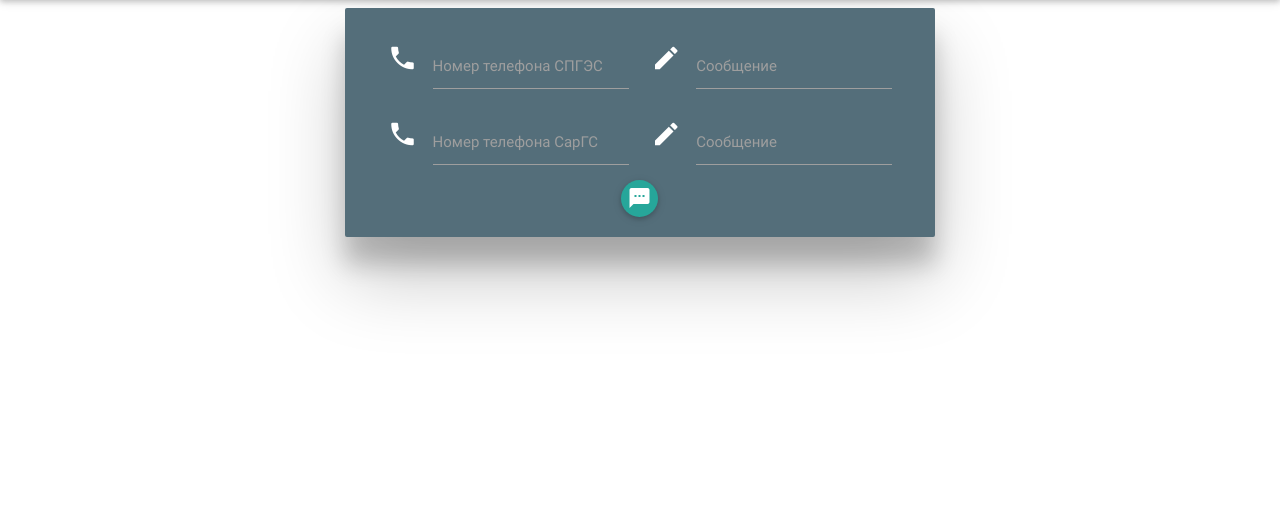
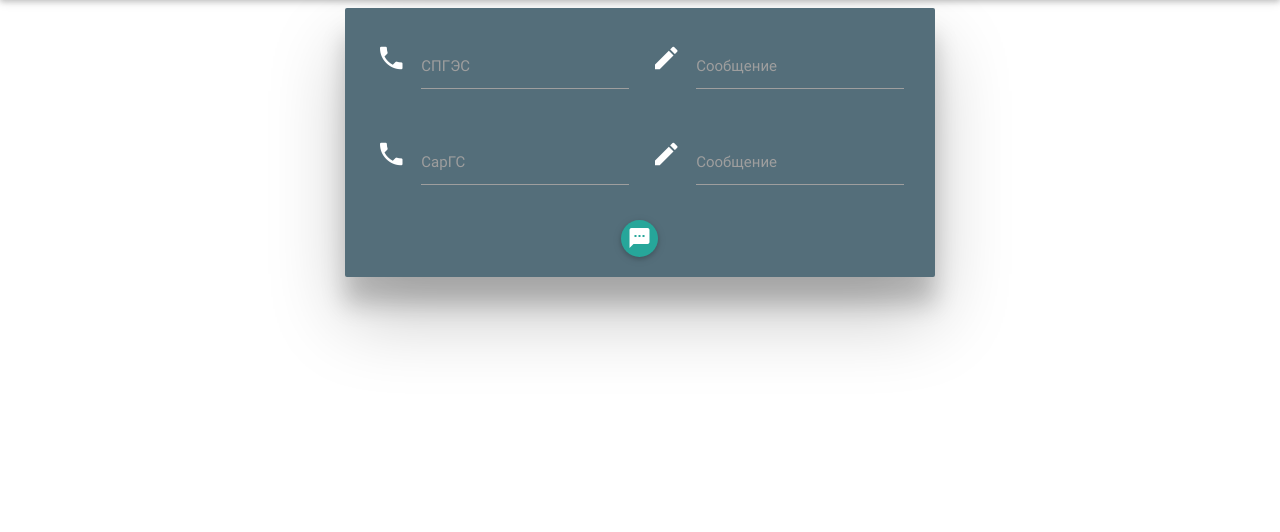
Before and after one commit to ybrbnf/p1, a Django app: template send_sms/templates/send_sms/index.html in a window 1280 px wide. Shown: the part 64-596 px from the top of the page. Run offline with Django 3.2, Linux system fonts and the light colour scheme; the template is opened without the code that fills it, so the values that code supplies are empty; some libraries are stand-ins or nearby versions.

Commit message:
some fix

```diff
--- a/send_sms/templates/send_sms/index.html
+++ b/send_sms/templates/send_sms/index.html
@@ -3,26 +3,30 @@
 
 <form class="col s12" method="POST" id="form_ID" action="{% url 'send_sms:send' %}">
 {% csrf_token %}
-          <div class="input-field col s6">
+<div class="row">
+          <div class="input-field col s6 left">
             <i class="material-icons prefix">phone</i>
-            <label for="phone_number_elec">Номер телефона СПГЭС</label>
+            <label for="phone_number_elec">СПГЭС</label>
             <input value="{{ phone_number_elec }}" id="phone_number_elec" type="text" name="phone_number_elec" class="validate">
           </div>
-          <div class="input-field col s6">
+          <div class="input-field col s6 right">
             <i class="material-icons prefix">mode_edit</i>
             <label for="message_elec">Сообщение</label>
             <input value="{{ message_elec }}" id="message_elec" type="text" name="message_elec" class="validate">
           </div>
-          <div class="input-field col s6">
+</div>
+<div class="row">
+          <div class="input-field col s6 left">
             <i class="material-icons prefix">phone</i>
-            <label for="phone_number_gaz">Номер телефона СарГС</label>
+            <label for="phone_number_gaz">СарГС</label>
             <input value="{{ phone_number_gaz }}" id="phone_number_gaz" type="text" name="phone_number_gaz" class="validate">
           </div>
-          <div class="input-field col s6">
+          <div class="input-field col s6 right">
             <i class="material-icons prefix">mode_edit</i>
             <label for="message_gaz">Сообщение</label>
             <input value="{{ message_gaz }}" id="message_gaz" type="text" name="message_gaz" class="validate">
           </div>
+</div>
 </form>
 <div class="center-align">
   <a class="btn-floating btn-middle waves-effect waves-light" onClick="document.getElementById('form_ID').submit(); return false;">
--- a/templates/base.html
+++ b/templates/base.html
@@ -42,10 +42,10 @@
       <ul class="side-nav" id="mobile-demo">
         {% if user.is_authenticated %}
         <li>{{ user.username }}<a href="{% url 'logout'%}">Выход</a></li>
-        <hr>
         {% else %}
         <li><a href="{% url 'login'%}?next={{request.path}}">Вход</a></li>
         {% endif %}
+        <div class="divider"></div>
         <li><a href="{% url 'service:add' %}" title="Добавить показания">Добавить</a></li>
         <li><a href="{% url 'service:home' %}">Показания</a></li>
         <li><a href="{%url 'service:consuming'%}">Расход</a></li>
```
Also changed, not shown: 1 other file.
